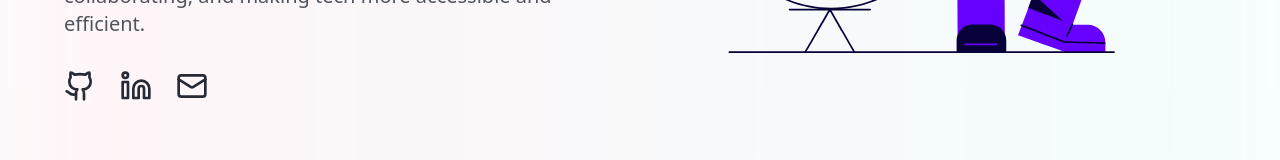
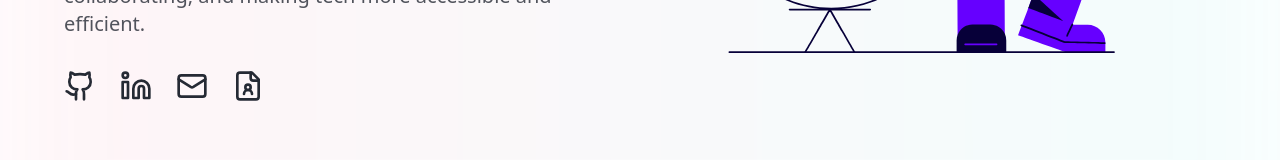
Before and after one commit to Neel-G-png/Portfolio-NeoPop, a React (Vite) app: page / in a window 1280 px wide. Shown: the part 534-694 px from the top of the page. Built offline with nearby package versions, Linux system fonts and the light colour scheme.

Commit message:
Add resume pdf and icon

```diff
--- a/src/components/Portfolio.jsx
+++ b/src/components/Portfolio.jsx
@@ -5,7 +5,8 @@ import CuteSvg from './CuteSvg';
 import DisplayLottie from './DisplayLottie';
 import landingPerson from '../assets/lottie/landingPerson';
 import codingPerson from '../assets/lottie/codingPerson';
-import { Github, Linkedin, Mail } from 'lucide-react';
+import { Github, Linkedin, Mail, FileUser } from 'lucide-react';
+import resumePDF from '../assets/Neel_Gandhi_SWE_Resume.pdf'
 
 // Create the NeopopSection component separately
 const NeopopSection = ({ title, children, className = "" }) => {
@@ -272,7 +273,6 @@ const ProjectCard = ({ title, description, tags, githubUrl, demoUrl, image }) =>
 
 const Portfolio = () => {
     const [isRevealed, setIsRevealed] = useState(false);
-    //   const [activeSection, setActiveSection] = useState('home');
 
     // Refs for each section
     const homeRef = useRef(null);
@@ -573,6 +573,15 @@ const Portfolio = () => {
                                         >
                                             <Mail size={32} />
                                         </motion.a>
+                                        <motion.a
+                                            href={resumePDF}
+                                            target="_blank"
+                                            rel="noopener noreferrer"
+                                            whileHover={{ y: -5 }}
+                                            className="text-neopop-dark hover:text-neopop-primary transition-colors duration-300"
+                                        >
+                                            <FileUser size={32} />
+                                        </motion.a>
                                     </div>
                                 </motion.div>
 
```
Also changed, not shown: 1 other file (tests, documents, lock files or other folders).
